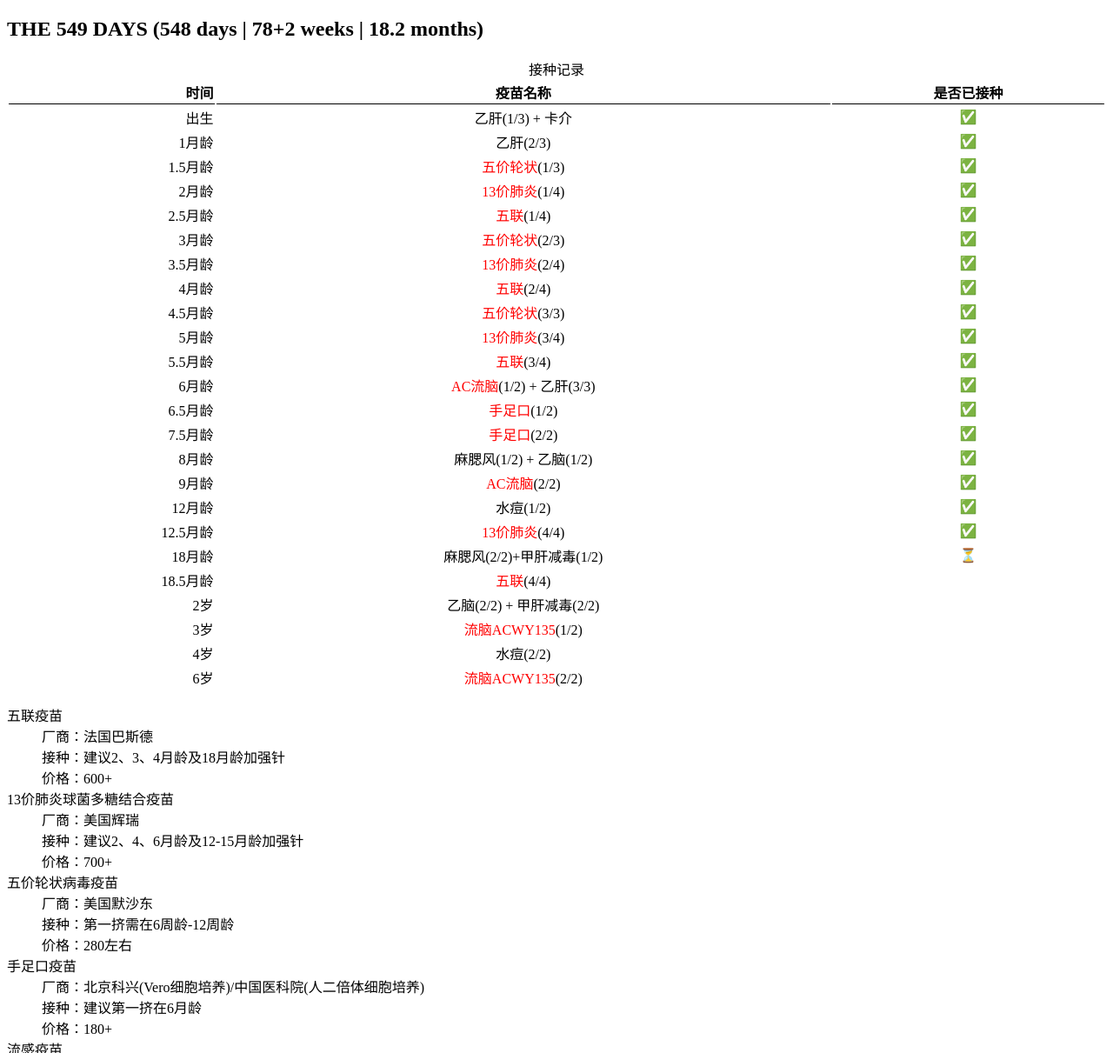
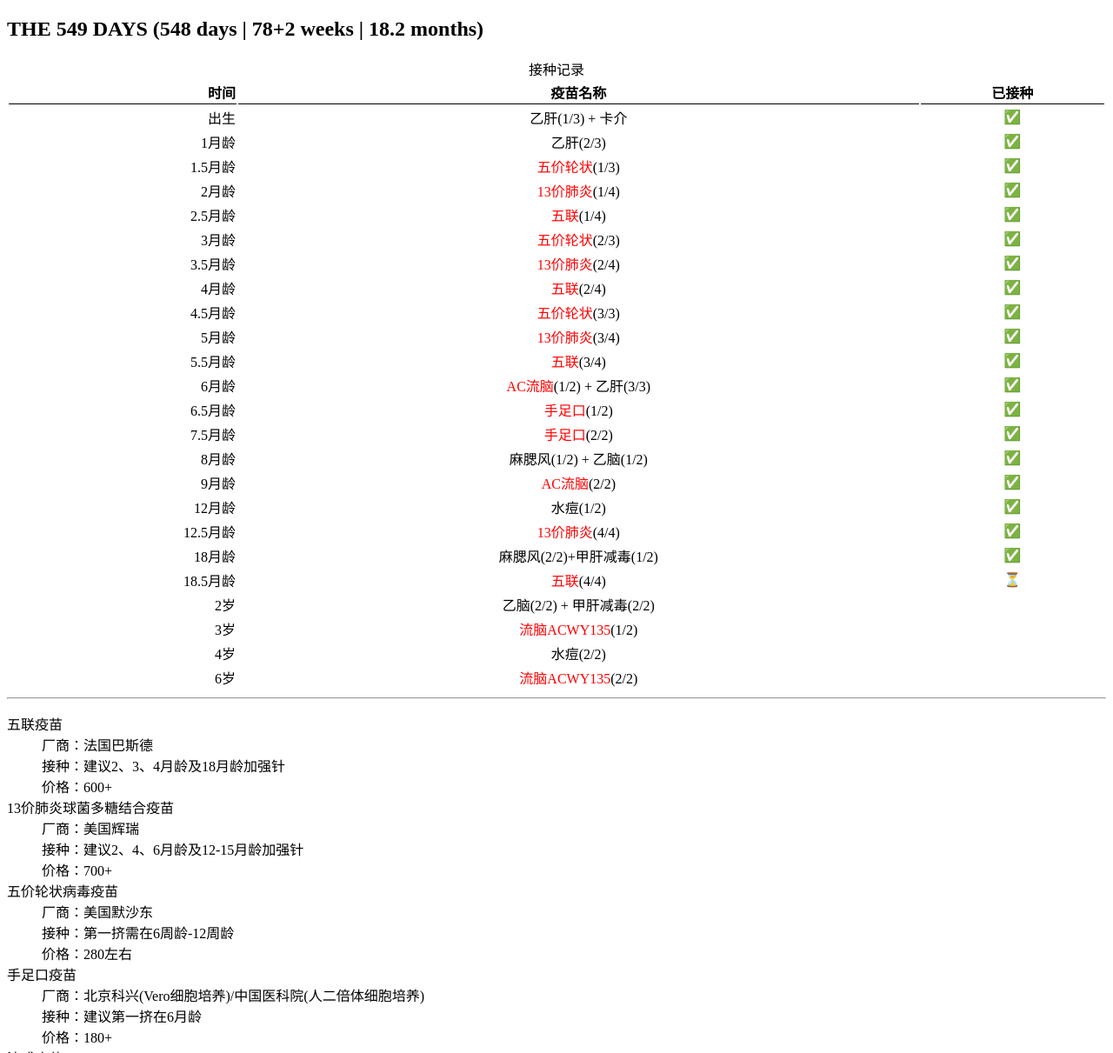
Before and after one commit to elf-mouse/bobo, a plain HTML site: page index.html in a window 1280 px wide. Shown: the top 1211 px of the page at 87% size. Drawn offline with Linux system fonts and the light colour scheme.

Commit message:
chore: update

```diff
--- a/index.html
+++ b/index.html
@@ -15,7 +15,7 @@
       <tr>
         <th>时间</th>
         <th>疫苗名称</th>
-        <th>是否已接种</th>
+        <th>已接种</th>
       </tr>
     </thead>
     <tbody>
@@ -112,12 +112,12 @@
       <tr>
         <td>18月龄</td>
         <td>麻腮风(2/2)+甲肝减毒(1/2)</td>
-        <td>⏳</td>
+        <td>✅</td>
       </tr>
       <tr>
         <td>18.5月龄</td>
         <td><span class="pay">五联</span>(4/4)</td>
-        <td></td>
+        <td>⏳</td>
       </tr>
       <tr>
         <td>2岁</td>
@@ -141,6 +141,7 @@
       </tr>
     </tbody>
   </table>
+  <hr />
   <dl>
     <dt>五联疫苗</dt>
     <dd>厂商：法国巴斯德</dd>
```
